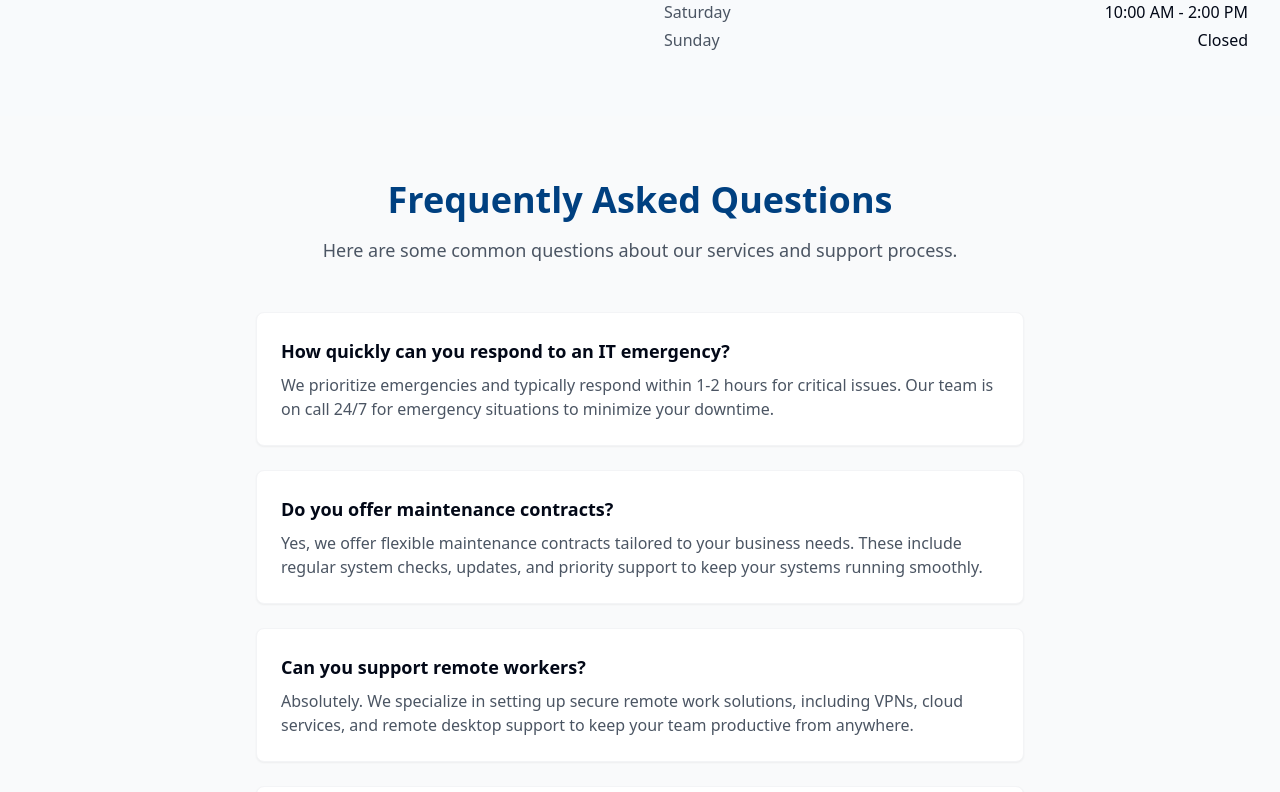
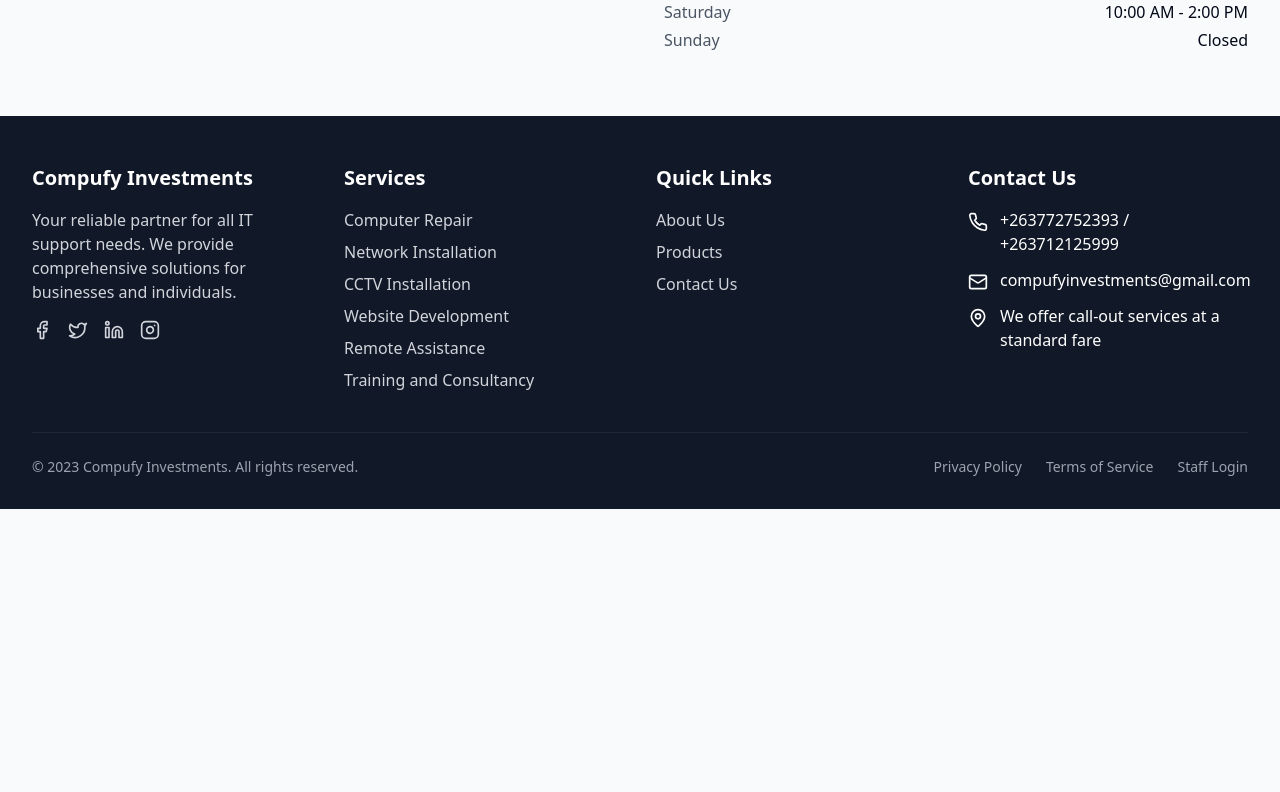
Before and after one commit to kevinngwali/compufy-investments, a React (Vite) app: page /contact in a window 1280 px wide. Shown: the part 1188-1980 px from the top of the page. After the commit the page ends 1697 px from the top, so only its background shows below. Built offline with nearby package versions, Linux system fonts and the light colour scheme.

Commit message:
Changes
Co-authored-by: kevinngwali <351120220+kevinngwali@users.noreply.github.com>

```diff
--- a/src/components/Footer.tsx
+++ b/src/components/Footer.tsx
@@ -63,9 +63,6 @@ const Footer = () => {
                 <Link to="/products" className="text-gray-300 hover:text-white transition-colors">Products</Link>
               </li>
               <li>
-                <Link to="/faq" className="text-gray-300 hover:text-white transition-colors">FAQ</Link>
-              </li>
-              <li>
                 <Link to="/contact" className="text-gray-300 hover:text-white transition-colors">Contact Us</Link>
               </li>
             </ul>
--- a/src/pages/Contact.tsx
+++ b/src/pages/Contact.tsx
@@ -247,45 +247,6 @@ const Contact = () => {
           </div>
         </section>
 
-        {/* FAQ Section */}
-        <section className="py-16 bg-gray-50">
-          <div className="container-custom">
-            <div className="text-center mb-12">
-              <h2 className="heading-2 text-tech-darkBlue mb-4">Frequently Asked Questions</h2>
-              <p className="text-lg text-gray-600 max-w-3xl mx-auto">
-                Here are some common questions about our services and support process.
-              </p>
-            </div>
-
-            <div className="max-w-3xl mx-auto">
-              <div className="space-y-6">
-                {[
-                  {
-                    question: "How quickly can you respond to an IT emergency?",
-                    answer: "We prioritize emergencies and typically respond within 1-2 hours for critical issues. Our team is on call 24/7 for emergency situations to minimize your downtime."
-                  },
-                  {
-                    question: "Do you offer maintenance contracts?",
-                    answer: "Yes, we offer flexible maintenance contracts tailored to your business needs. These include regular system checks, updates, and priority support to keep your systems running smoothly."
-                  },
-                  {
-                    question: "Can you support remote workers?",
-                    answer: "Absolutely. We specialize in setting up secure remote work solutions, including VPNs, cloud services, and remote desktop support to keep your team productive from anywhere."
-                  },
-                  {
-                    question: "What areas do you service?",
-                    answer: "We provide on-site support within a 50-mile radius of our office and remote support services nationwide. For clients outside our on-site service area, we offer comprehensive remote assistance."
-                  }
-                ].map((faq, index) => (
-                  <div key={index} className="bg-white p-6 rounded-lg shadow-sm border border-gray-100">
-                    <h3 className="font-semibold text-lg mb-2">{faq.question}</h3>
-                    <p className="text-gray-600">{faq.answer}</p>
-                  </div>
-                ))}
-              </div>
-            </div>
-          </div>
-        </section>
       </main>
 
       <Footer />
```
